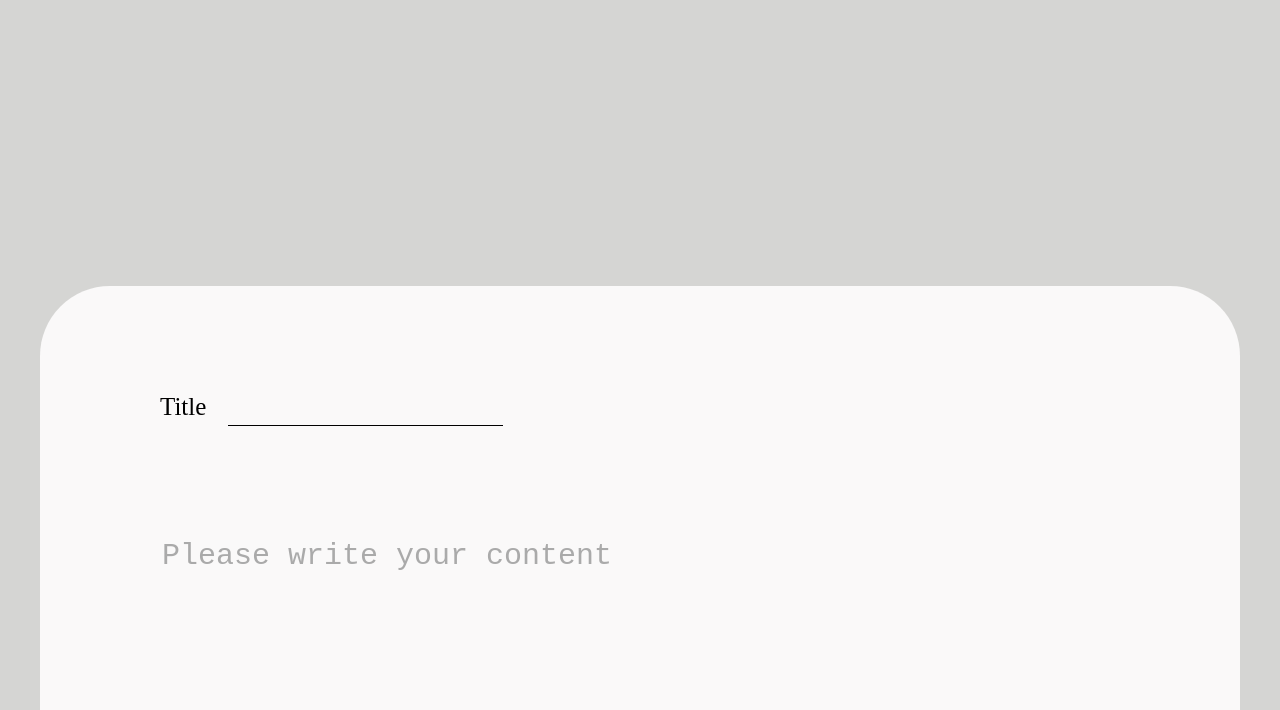
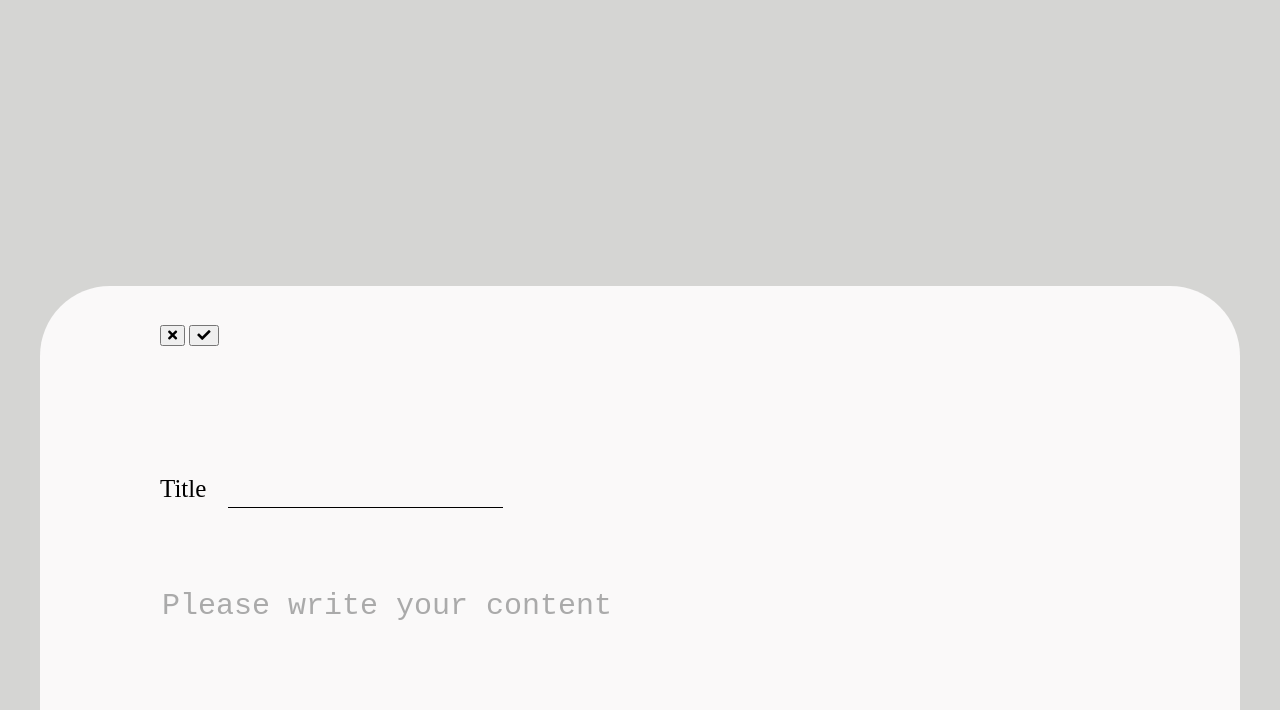
Before and after one commit to jjub0217/Today-s-mood-diary, a plain HTML site: page write.html in a window 1280 px wide. Shown: the part 90-800 px from the top of the page. Drawn offline with Linux system fonts and the light colour scheme.

Commit message:
docs: close button and create button create

```diff
--- a/write.html
+++ b/write.html
@@ -5,6 +5,7 @@
     <meta name="viewport" content="width=device-width, initial-scale=1.0" />
     <title>Document</title>
     <link rel="stylesheet" href="./css/index.css" />
+    <link rel="stylesheet" href="https://cdnjs.cloudflare.com/ajax/libs/font-awesome/5.15.1/css/all.min.css" integrity="sha512-+4zCK9k+qNFUR5X+cKL9EIR+ZOhtIloNl9GIKS57V1MyNsYpYcUrUeQc9vNfzsWfV28IaLL3i96P9sdNyeRssA==" crossorigin="anonymous" />
   </head>
 
   <body>
@@ -37,6 +38,15 @@
       <main class="write-main">
 
         <div class="write-inner">
+
+            <div class="write-btn">
+                <button class="close">
+                    <i class="fas fa-times close"></i>
+                </button>
+                <button class="create">
+                    <i class="fas fa-check check"></i>
+                </button>
+            </div>
             <div class="write-title">
                 <label for="">Title</label>
                 <input type="text"/>
```
